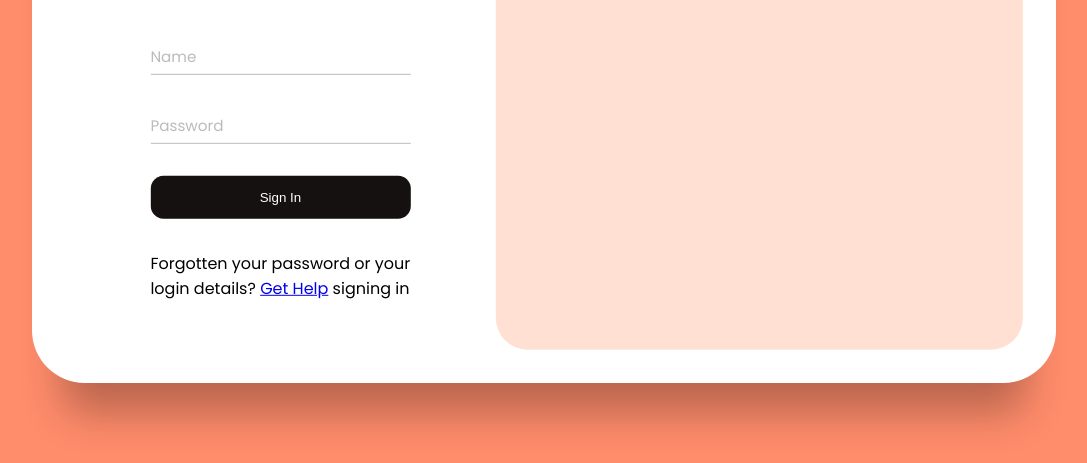
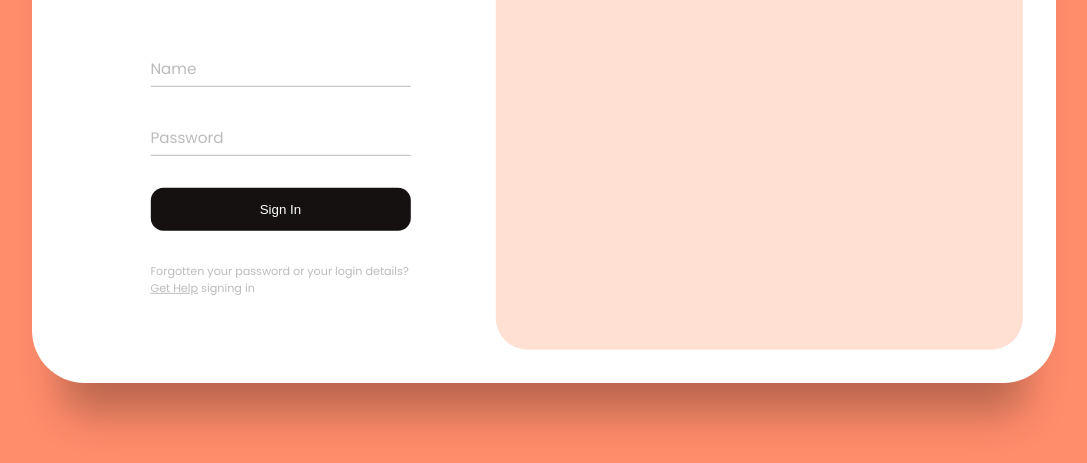
Before and after one commit to ahsanfarooq210/responsive-login-form, a plain HTML site: page index.html in a window 1280 px wide. Shown: the part 337-800 px from the top of the page, without its empty margins (96-1183 px from the left). Drawn offline with Linux system fonts and the light colour scheme.

Commit message:
Login for completed
the Form for the login has been completed

```diff
--- a/style.css
+++ b/style.css
@@ -172,5 +172,17 @@ label{
 
 .sign-btn:hover{
     background-color: #8371fd;
+}
 
+.text{
+    color: #bbb;
+    font-size: 0.7rem;
 }
+.text a{
+    color: #bbb;
+    transition: 0.3;
+}
+
+.text a:hover{
+    color: #8371fd;
+}
```
